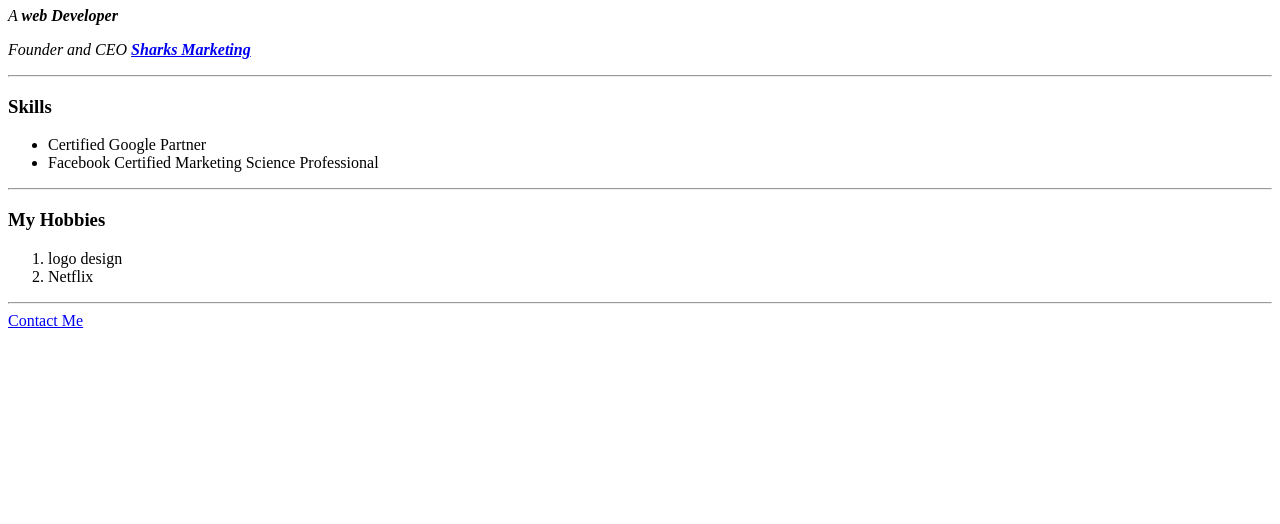
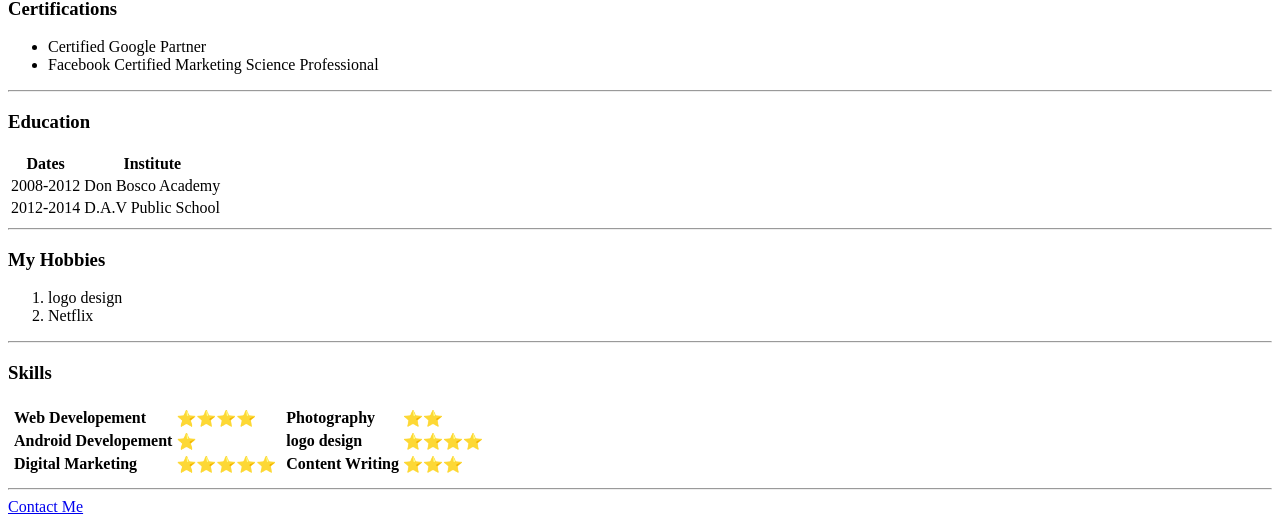
Before and after one commit to ShivamGupta26/Profile, a plain HTML site: page index.html in a window 1280 px wide. Shown: the part 285-809 px from the top of the page. Drawn offline with Linux system fonts and the light colour scheme.

Commit message:
Added Skills

```diff
--- a/index.html
+++ b/index.html
@@ -7,16 +7,47 @@
 </head>
 
 <body>
-  <img src="images/image.png" alt="Shivam's Profile picture" height="200px">
-  <h1>Shivam Gupta</h1>
-  <p><em>A <strong>web Developer</strong></em></p>
-  <p><em>Founder and CEO <a href="http://sharks.marketing"><strong> Sharks Marketing</strong></a></em></p>
+  <table cellspacing=20>
+    <tr>
+      <td><img src="images/image.png" alt="Shivam's Profile picture" height="200px"></td>
+      <td>
+        <h1>Shivam Gupta</h1>
+        <p><em>A <strong>web Developer</strong></em></p>
+        <p><em>Founder and CEO <a href="http://sharks.marketing"><strong> Sharks Marketing</strong></a></em></p>
+      </td>
+    </tr>
+
+  </table>
+
+
   <hr>
-  <h3>Skills</h3>
+  <h3>Certifications</h3>
   <ul>
     <li>Certified Google Partner</li>
     <li>Facebook Certified Marketing Science Professional</li>
   </ul>
+  <hr>
+  <h3>Education</h3>
+  <table>
+    <thead>
+      <tr>
+        <th>Dates</th>
+        <th>Institute</th>
+      </tr>
+    </thead>
+    <tbody>
+      <tr>
+        <td>2008-2012</td>
+        <td>Don Bosco Academy</td>
+      </tr>
+      <tr>
+        <td>2012-2014</td>
+        <td>D.A.V Public School</td>
+      </tr>
+    </tbody>
+
+
+  </table>
   <hr>
   <h3>My Hobbies</h3>
   <ol>
@@ -24,6 +55,35 @@
     <li>Netflix</li>
   </ol>
   <hr>
+  <h3>Skills</h3>
+<table>
+  <tr>
+    <td>  <table>
+        <tr>
+          <td><strong>Web Developement</strong></td><td>⭐⭐⭐⭐</td>
+        </tr>
+        <tr>
+          <td><strong>Android Developement</strong></td><td><strong>⭐</strong></td>
+        </tr>
+        <tr>
+          <td><strong>Digital Marketing</strong></td><td>⭐⭐⭐⭐⭐</td>
+        </tr>
+      </table></td>
+      <td><table>
+        <tr>
+          <td><strong>Photography</strong></td><td>⭐⭐</td>
+        </tr>
+        <tr>
+          <td><strong>logo design</strong></td><td>⭐⭐⭐⭐</td>
+        </tr>
+        <tr>
+          <td><strong>Content Writing</strong></td><td>⭐⭐⭐</td>
+        </tr>
+      </table></td>
+  </tr>
+</table>
+
+  <hr>
   <a href="contactme.html">Contact Me</a>
 </body>
 
```
